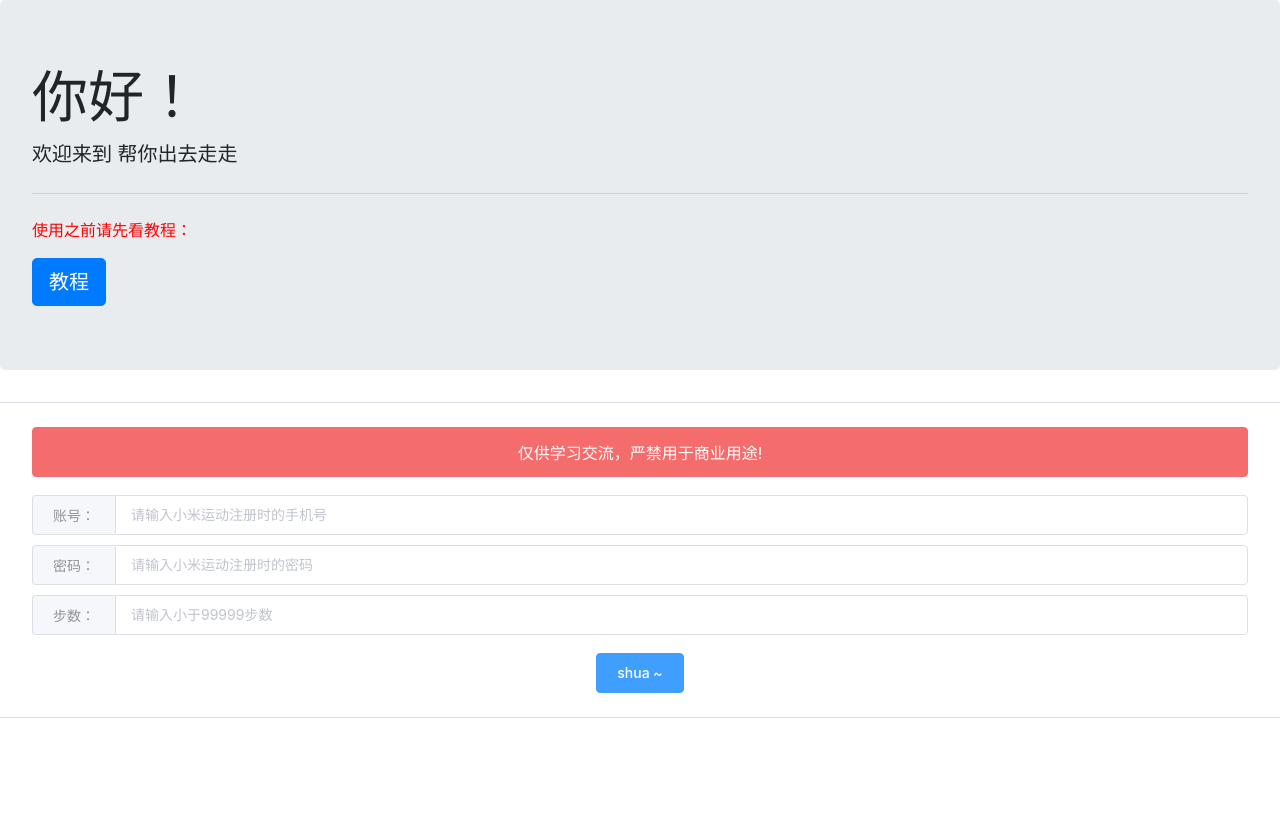
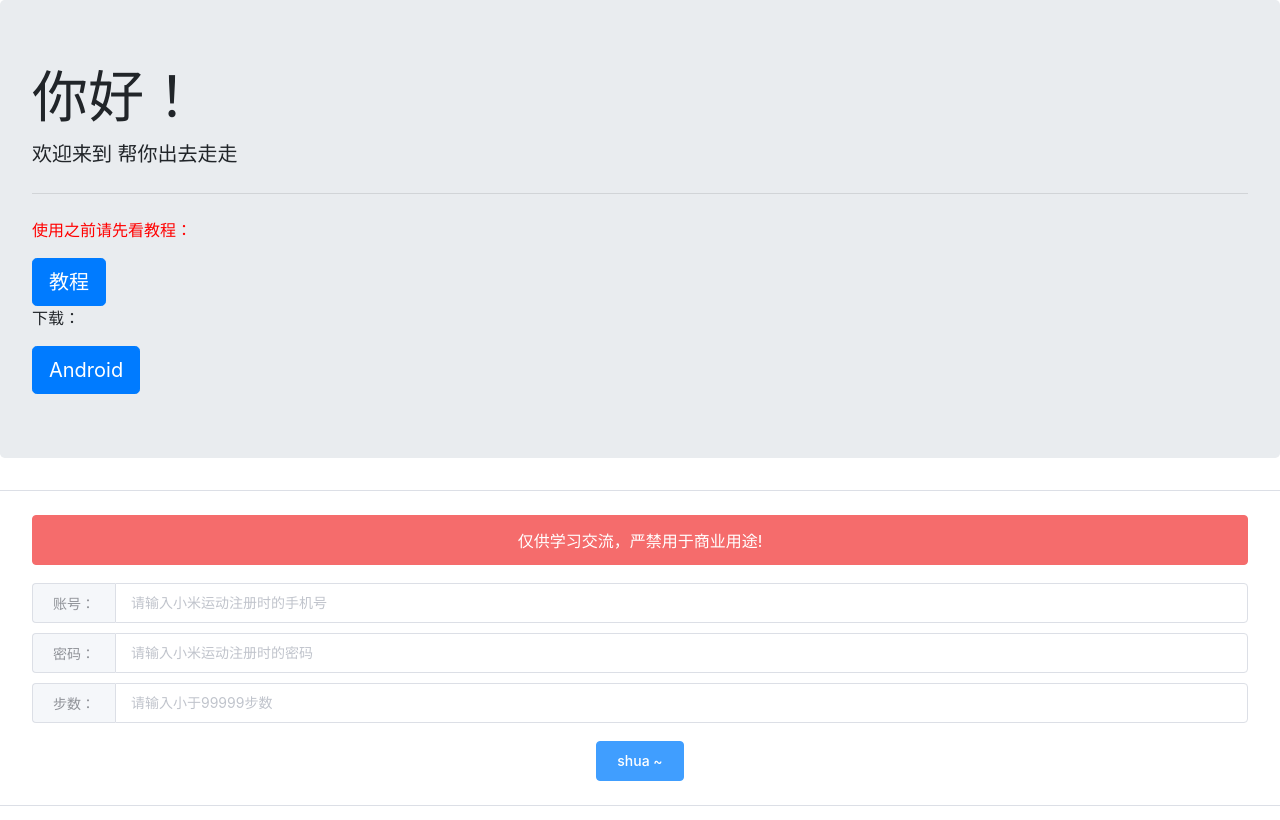
Before and after one commit to Joee-D/mi-run-node-express-vue, a Vue app: page / in a window 1280 px wide. Shown: the top 820 px of the page. Built offline with nearby package versions, Linux system fonts and the light colour scheme.

Commit message:
新增下载按钮

```diff
--- a/src/components/index.vue
+++ b/src/components/index.vue
@@ -1,11 +1,13 @@
 <template>
-	<div class="box">
+	<div class="box" style="user-select: none;">
 		<div class="jumbotron">
 			<h1 class="display-4">你好！</h1>
 			<p class="lead">欢迎来到 帮你出去走走</p>
 			<hr class="my-4">
 			<p style="color: red;">使用之前请先看教程：</p>
 			<a class="btn btn-primary btn-lg" href="https://docs.qq.com/doc/DV3hOTWRQVkxCZHdt" role="button">教程</a>
+			<p>下载：</p>
+			<a class="btn btn-primary btn-lg" href="帮你出去走走.apk" download="帮你出去走走.apk">Android</a>
 		</div>
 		<el-divider></el-divider>
 		<div align="center">
--- a/src/plugins/axios.js
+++ b/src/plugins/axios.js
@@ -9,7 +9,7 @@ import axios from "axios";
 // axios.defaults.headers.post['Content-Type'] = 'application / x-www-form-urlencoded';
 
 let config = {
-  baseURL: process.env.baseURL || process.env.apiUrl || "http://localhost:3100",
+  baseURL: process.env.baseURL || process.env.apiUrl || "http://42.192.195.156:3100",
   // timeout: 60 * 1000, // Timeout
   // withCredentials: true, // Check cross-site Access-Control
 };
```
